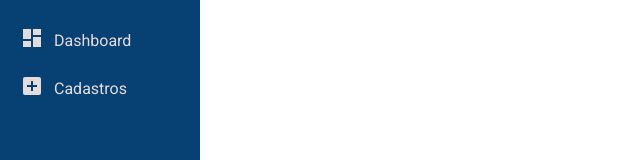
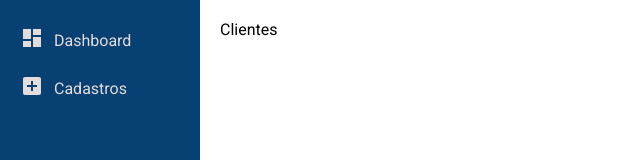
Before and after one commit to HenriqueOPeixoto/app-kodyak, a React (Vite) app in the folder frontend-kodyak/: page /cadastros/novo_cliente in a window 1280 px wide. Before the commit this address had no page. Shown: the top 160 px of the page, without its empty margins (0-640 px from the left). Built offline with nearby package versions, Linux system fonts and the light colour scheme.

Commit message:
Nova rota de cadastro cliente

```diff
--- a/frontend-kodyak/src/App.tsx
+++ b/frontend-kodyak/src/App.tsx
@@ -3,6 +3,8 @@ import './components/Sidebar/Sidebar.css'
 import Sidebar from './components/Sidebar/Sidebar'
 import Cadastro from './components/Content/Cadastros';
 import Dashboard from './components/Content/Dashboard';
+import Clientes from './components/Content/Cadastros/Clientes';
+
 
 import '@fontsource/roboto/400.css';
 import { Route, Routes } from 'react-router-dom'
@@ -19,6 +21,7 @@ function App() {
           <Routes>
             <Route path='/cadastros' Component={Cadastro}></Route>
             <Route path='/dashboard' Component={Dashboard}></Route>
+            <Route path='/cadastros/novo_cliente' Component={Clientes}></Route>
           </Routes>
         </div>
       </div>
--- /dev/null
+++ b/frontend-kodyak/src/components/Content/Cadastros/Clientes.tsx
@@ -0,0 +1,7 @@
+function Clientes() {
+  return (
+    <div>Clientes</div>
+  )
+}
+
+export default Clientes
```
